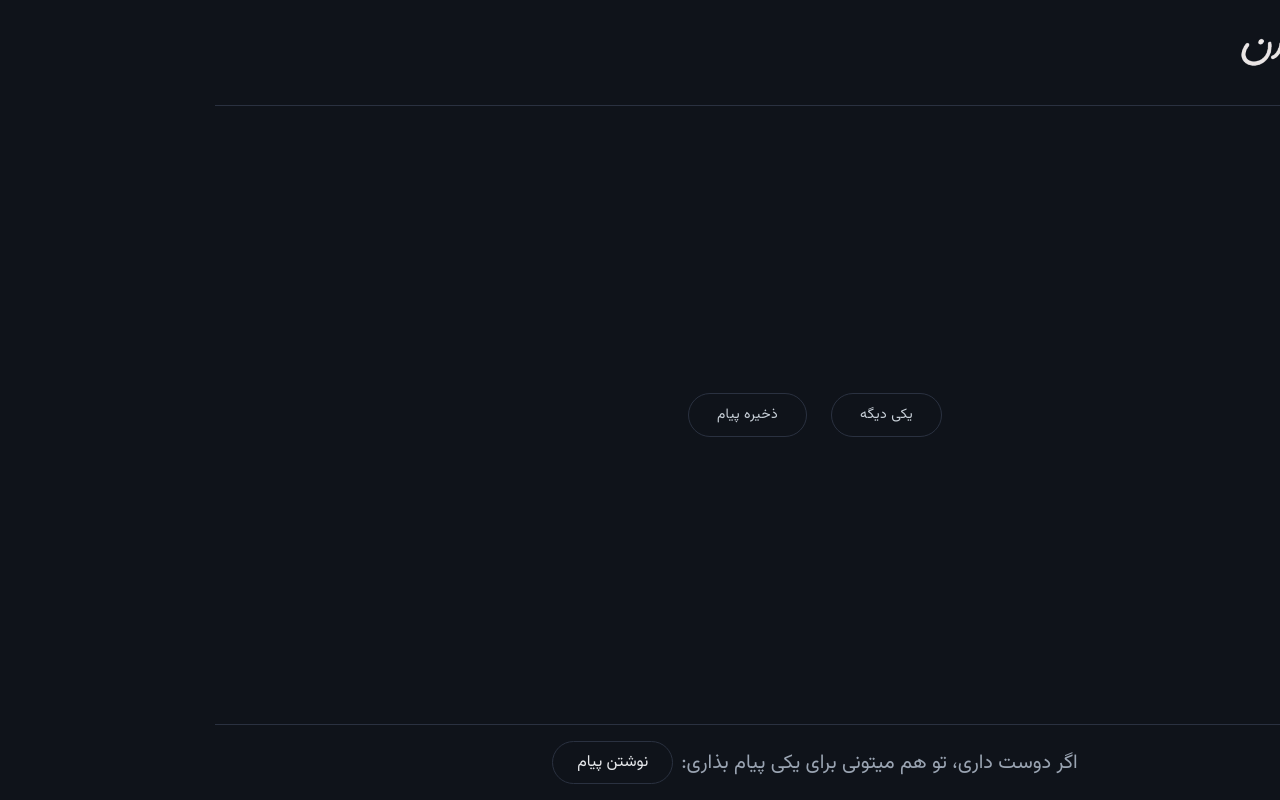
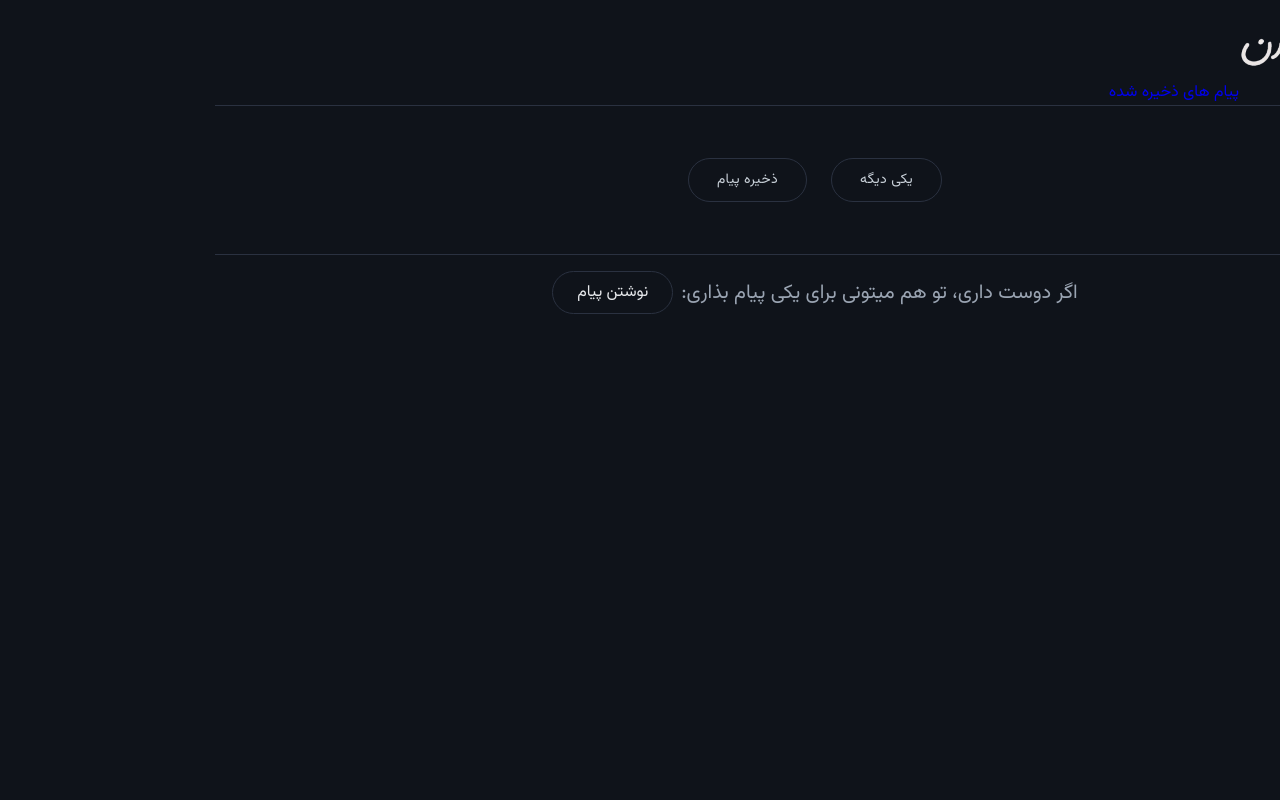
Before and after one commit to WeBeato/Dalile-Moondan, a React (Vite) app: page / in a window 1280 px wide. Built offline with nearby package versions, Linux system fonts and the light colour scheme; no server answers; the database is empty.

Commit message:
create home and saved messages route

```diff
--- a/package.json
+++ b/package.json
@@ -12,7 +12,8 @@
   "dependencies": {
     "firebase": "9.22",
     "react": "^19.2.0",
-    "react-dom": "^19.2.0"
+    "react-dom": "^19.2.0",
+    "react-router": "^7.13.0"
   },
   "devDependencies": {
     "@eslint/js": "^9.39.1",
--- a/src/App.jsx
+++ b/src/App.jsx
@@ -1,23 +1,17 @@
 import "./App.css";
-import Header from "./components/Header";
-import CardMessage from "./components/CardMessage";
-import Footer from "./components/Footer";
-import { useState } from "react";
-import SendMessageForm from "./components/SendMessageForm";
+import { BrowserRouter, Routes, Route } from "react-router";
+import Home from "./pages/Home";
+import SavedMessages from "./pages/SavedMessages";
 
 function App() {
-  const [isOpen, setIsOpen] = useState(false);
-  const [savedMessages, setSavedMessages] = useState([]);
-
   return (
     <div className="app">
-      <Header />
-      <CardMessage
-        savedMessages={savedMessages}
-        setSavedMessages={setSavedMessages}
-      />
-      <Footer setIsOpen={setIsOpen} />
-      {isOpen && <SendMessageForm isOpen={isOpen} setIsOpen={setIsOpen} />}
+      <BrowserRouter>
+        <Routes>
+          <Route path="/" element={<Home />} />
+          <Route path="/saved-messages" element={<SavedMessages />} />
+        </Routes>
+      </BrowserRouter>
     </div>
   );
 }
--- a/src/components/Header.jsx
+++ b/src/components/Header.jsx
@@ -1,9 +1,13 @@
-import './Header.css'
+import "./Header.css";
+import { Link } from "react-router";
 
 export default function Header() {
   return (
     <div className="header">
-      <img src="../../public/images/logo.png" alt="لوگو" className="logo" />
+      <Link to="/">
+        <img src="../../public/images/logo.png" alt="لوگو" className="logo" />
+      </Link>
+      <Link to="/saved-messages">پیام های ذخیره شده</Link>
     </div>
   );
 }
--- /dev/null
+++ b/src/pages/Home.jsx
@@ -0,0 +1,23 @@
+import { useState } from "react";
+import Header from "../components/Header";
+import CardMessage from "../components/CardMessage";
+import Footer from "../components/Footer";
+import SendMessageForm from "../components/SendMessageForm";
+
+export default function Home() {
+  const [isOpen, setIsOpen] = useState(false);
+  const [savedMessages, setSavedMessages] = useState([]);
+
+  return (
+    <div>
+      <Header />
+
+      <CardMessage
+        savedMessages={savedMessages}
+        setSavedMessages={setSavedMessages}
+      />
+      <Footer setIsOpen={setIsOpen} />
+      {isOpen && <SendMessageForm isOpen={isOpen} setIsOpen={setIsOpen} />}
+    </div>
+  );
+}
--- /dev/null
+++ b/src/pages/SavedMessages.jsx
@@ -0,0 +1,10 @@
+import Header from "../components/Header";
+
+export default function SavedMessages() {
+  return (
+    <div>
+      <Header />
+      SavedMessages
+    </div>
+  );
+}
```
Also changed, not shown: 1 other file (tests, documents, lock files or other folders).
